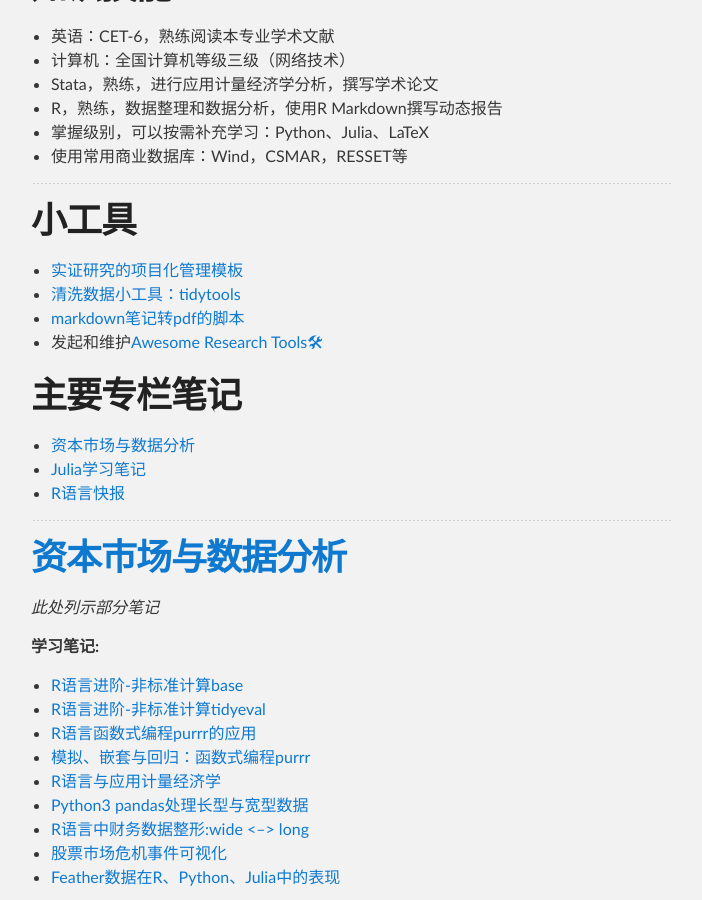
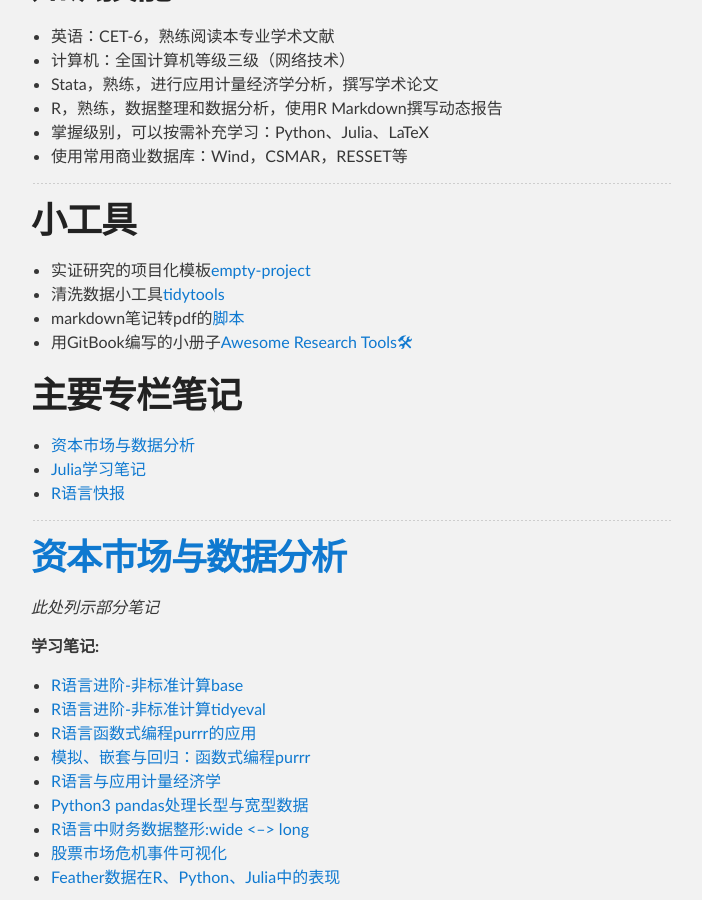
Before and after one commit to ChengJun90/chengjun90.github.io, a Jekyll site: the page built from index.md, in a window 1280 px wide and 900 px high, scrolled down 438 px. Shown: the whole window, without its empty margins (289-991 px from the left). Built offline with Jekyll 4.4.1, drawn with Linux system fonts in a browser that asks for light colours; our own code applies the rules of GitHub Pages for plain Markdown files.

Commit message:
Update index.md

```diff
--- a/index.md
+++ b/index.md
@@ -19,10 +19,10 @@ layout: default
 ---
 
 # 小工具
-- [实证研究的项目化管理模板](https://github.com/chengjun90/empty-project)
-- [清洗数据小工具：tidytools](https://github.com/chengjun90/tidytools)
-- [markdown笔记转pdf的脚本](https://github.com/chengjun90/markdown2pdf)
-- 发起和维护[Awesome Research Tools🛠](https://cheng-jun.gitbooks.io/awesome-research-tools/content/)
+- 实证研究的项目化模板[empty-project](https://github.com/chengjun90/empty-project)
+- 清洗数据小工具[tidytools](https://github.com/chengjun90/tidytools)
+- markdown笔记转pdf的[脚本](https://github.com/chengjun90/markdown2pdf)
+- 用GitBook编写的小册子[Awesome Research Tools🛠](https://cheng-jun.gitbooks.io/awesome-research-tools/content/)
 
 # 主要专栏笔记
 - [资本市场与数据分析](https://zhuanlan.zhihu.com/staranalysts)
```
